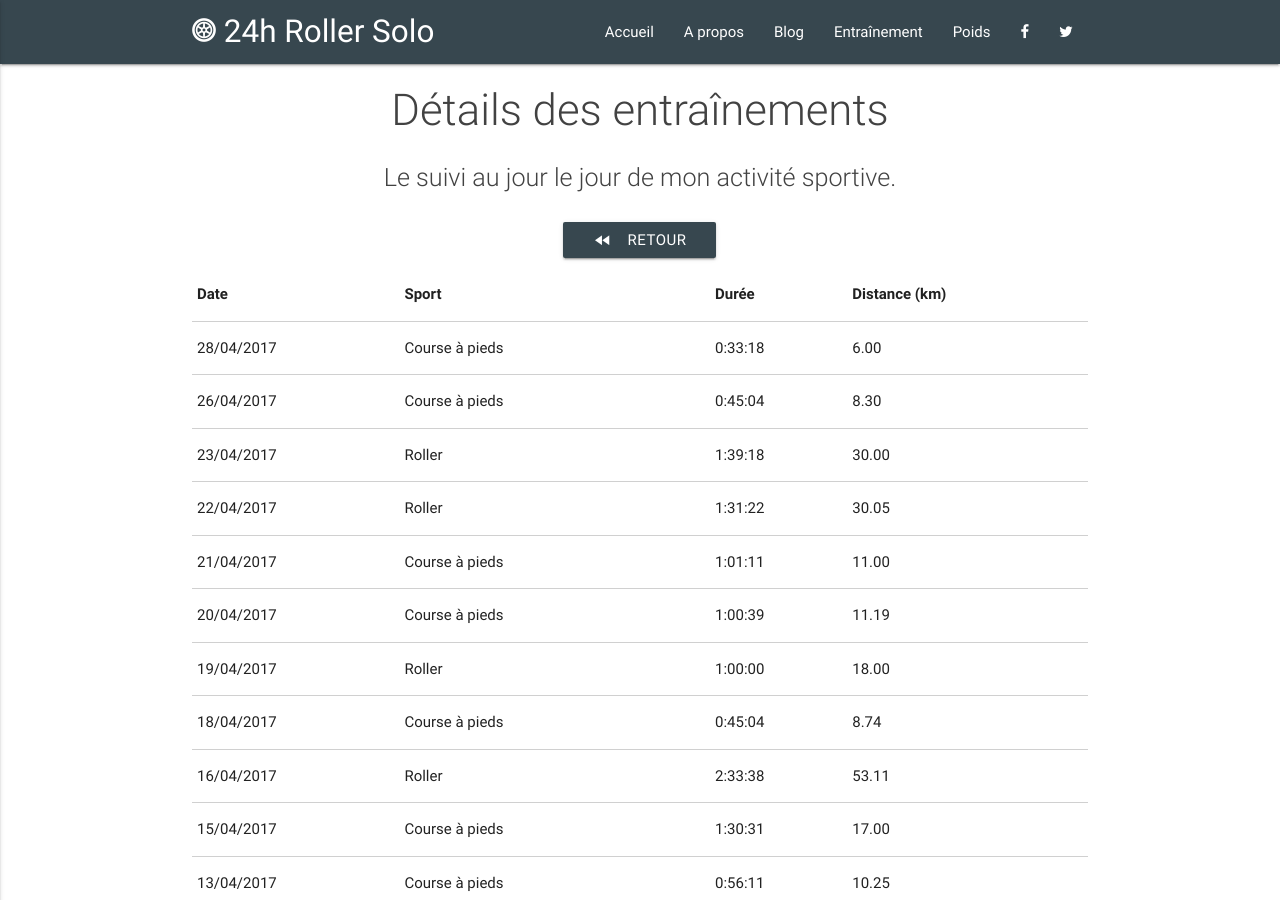
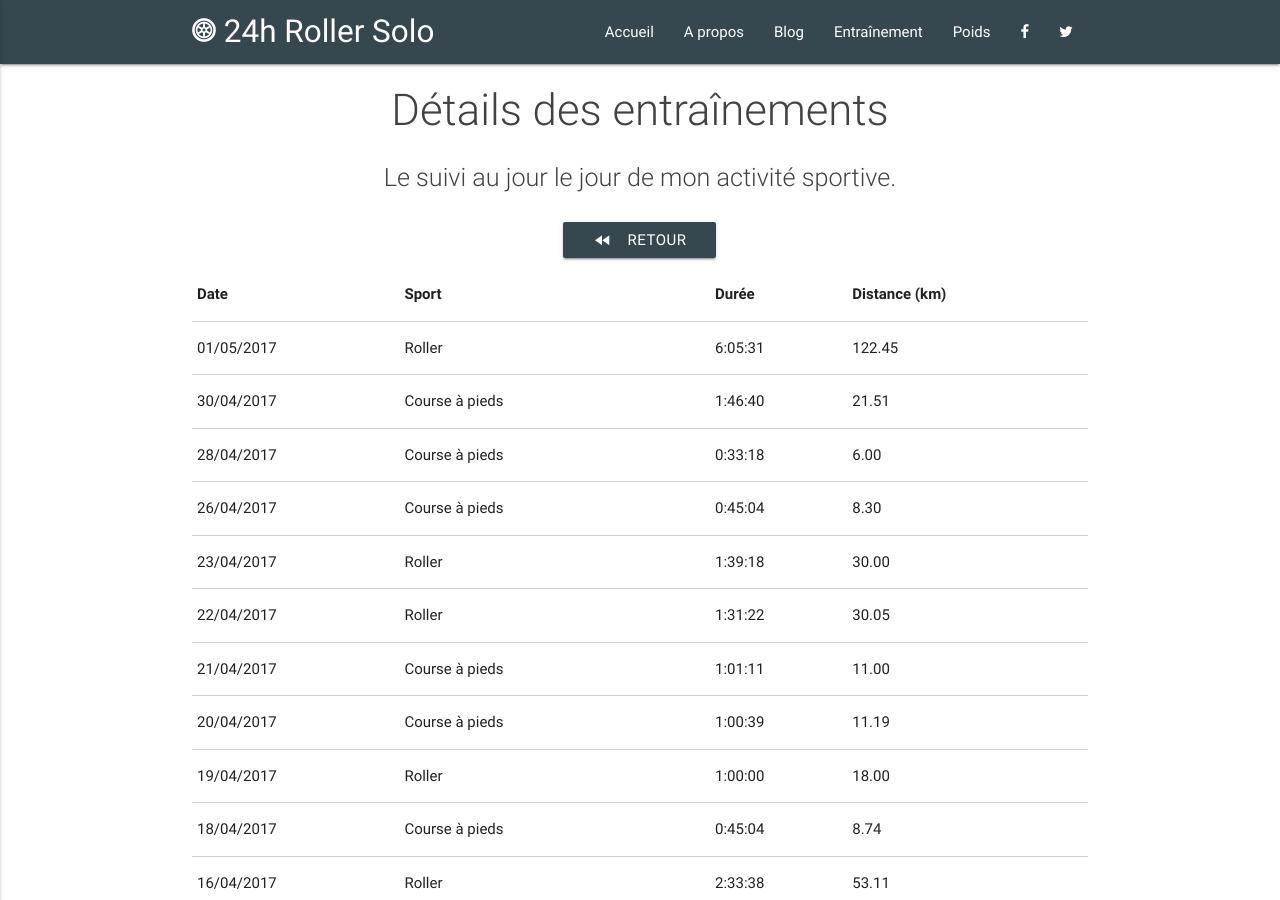
Before and after one commit to 24hRollerSolo/24hRollerSolo.github.io, a Jekyll site: the page built from training/details.html, in a window 1280 px wide and 900 px high. Built offline with Jekyll 4.4.1, drawn with Linux system fonts in a browser that asks for light colours.

Commit message:
Add 2017-04-30 semi-marathon and 2017-05-01 6h roller skating

```diff
--- a/_data/sports.json
+++ b/_data/sports.json
@@ -1,4 +1,6 @@
 [
+  {"date": "2017-05-01", "type": "ROLLER", "distance": "122.45", "duration": "6:05:31"},
+  {"date": "2017-04-30", "type": "RUNNING", "distance": "21.51", "duration": "1:46:40"},
   {"date": "2017-04-28", "type": "RUNNING", "distance": "6.00", "duration": "0:33:18"},
   {"date": "2017-04-26", "type": "RUNNING", "distance": "8.30", "duration": "0:45:04"},
   {"date": "2017-04-23", "type": "ROLLER", "distance": "30.00", "duration": "1:39:18"},
```
